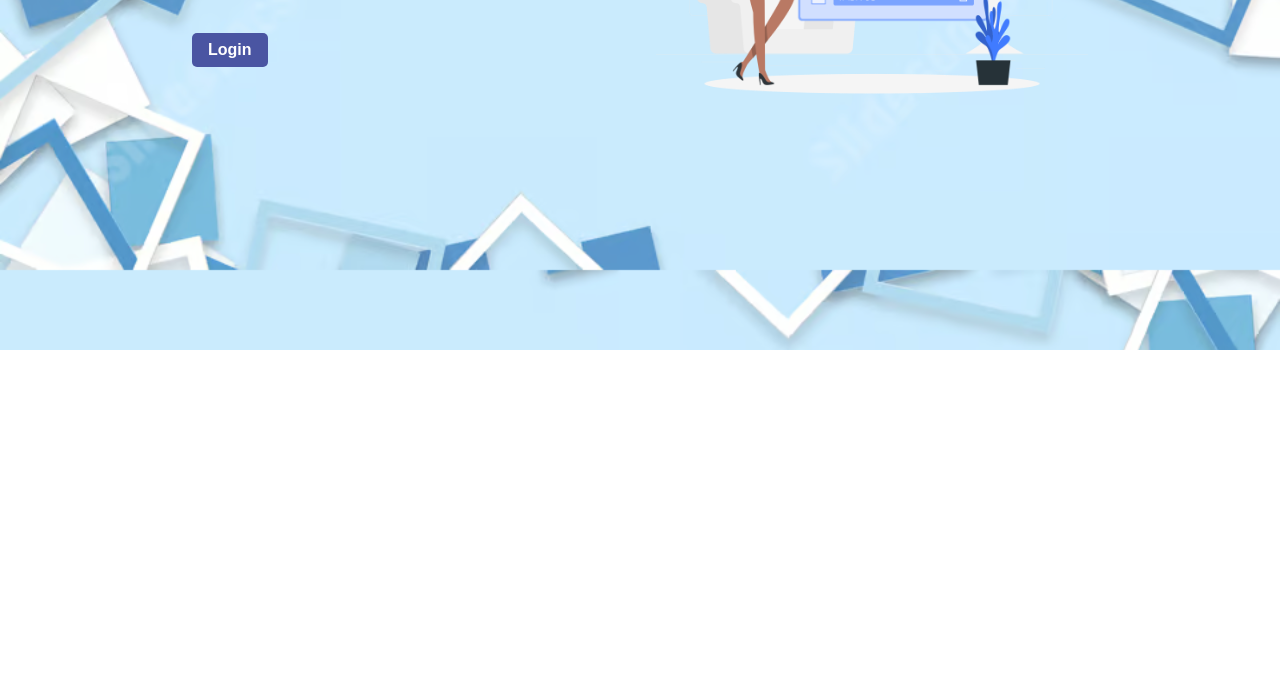
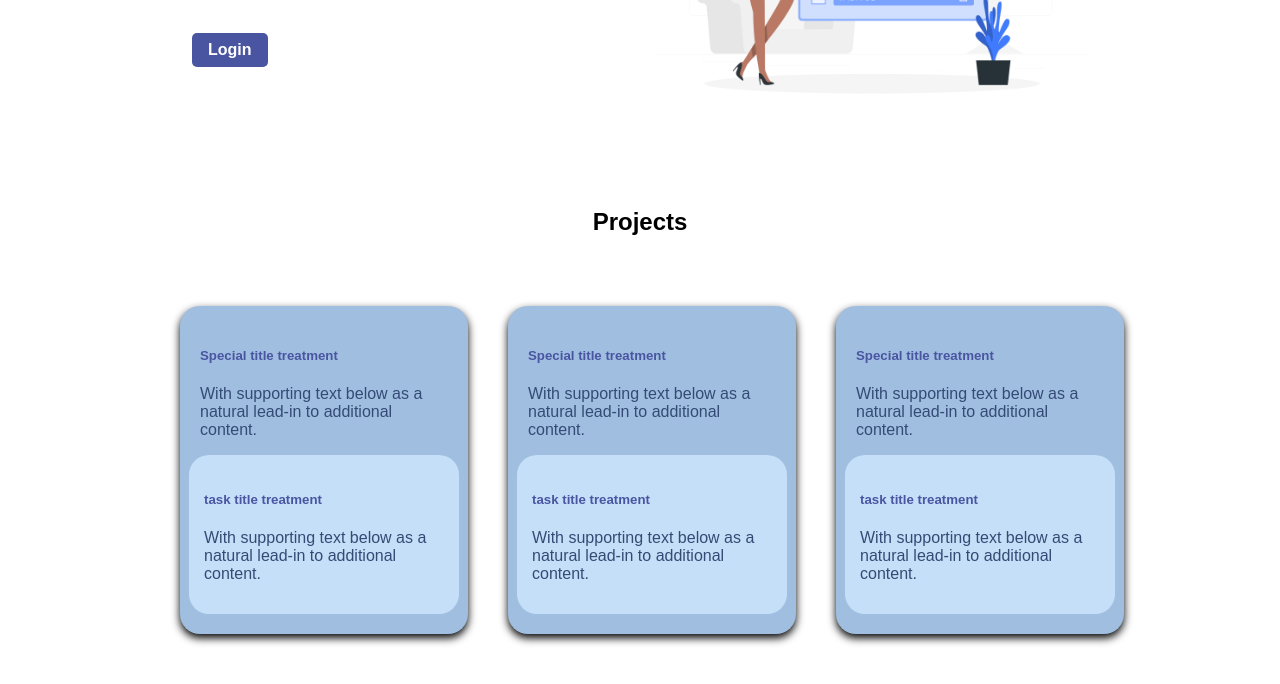
Before and after one commit to AFT0ZERO/Management-project, a website: page index.html in a window 1280 px wide. Shown: the part 450-1134 px from the top of the page. Before the commit the page ends 800 px from the top, so only its background shows below. Drawn offline with Linux system fonts and the light colour scheme.

Commit message:
home-page-html-css-js

```diff
--- a/index.html
+++ b/index.html
@@ -1,12 +1,14 @@
-
 <!DOCTYPE html>
 <html lang="en">
+
 <head>
     <meta charset="UTF-8">
     <meta name="viewport" content="width=device-width, initial-scale=1.0">
     <title>Professional Layout</title>
     <link rel="stylesheet" href="style.css">
+
 </head>
+
 <body>
     <header>
         <h1>Deszone.net</h1>
@@ -28,7 +30,8 @@
         <div class="intro">
             <div class="text-content">
                 <h1>Welcome to Our Service</h1>
-                <p class="description">We offer the best solutions for your business needs. Our team of experts are dedicated to providing top-notch service and support.</p>
+                <p class="description">We offer the best solutions for your business needs. Our team of experts are
+                    dedicated to providing top-notch service and support.</p>
                 <a href="#" class="login-button">Login</a>
             </div>
             <div class="illustration">
@@ -36,8 +39,70 @@
             </div>
         </div>
 
+        <section class="cards" id="SKILLS">
+
+            <h2 class="title">Projects</h2>
+
+            <div class="content">
+
+                <div class="card">
+                    <div class="card-body">
+                        <h5 class="card-title">Special title treatment</h5>
+
+                        <p class="card-text">With supporting text below as a natural lead-in to additional content.</p>
+
+                        <div class="tasks">
+                            <div class="card-tasks">
+                                <h5 class="card-tasks-title">task title treatment</h5>
+                                <p class="card-tasks-text">With supporting text below as a natural lead-in to additional
+                                    content.</p>
+                            </div>
+                        </div>
+
+                    </div>
+                </div>
+
+                <div class="card">
+                    <div class="card-body">
+                        <h5 class="card-title">Special title treatment</h5>
+
+                        <p class="card-text">With supporting text below as a natural lead-in to additional content.</p>
+
+                        <div class="tasks">
+                            <div class="card-tasks">
+                                <h5 class="card-tasks-title">task title treatment</h5>
+                                <p class="card-tasks-text">With supporting text below as a natural lead-in to additional
+                                    content.</p>
+                            </div>
+                        </div>
+
+                    </div>
+                </div>
+
+                <div class="card">
+                    <div class="card-body">
+                        <h5 class="card-title">Special title treatment</h5>
+
+                        <p class="card-text">With supporting text below as a natural lead-in to additional content.</p>
+
+                        <div class="tasks">
+                            <div class="card-tasks">
+                                <h5 class="card-tasks-title">task title treatment</h5>
+                                <p class="card-tasks-text">With supporting text below as a natural lead-in to additional
+                                    content.</p>
+                            </div>
+                        </div>
+
+                    </div>
+                </div>
+
+            </div>
+
+        </section>
+
     </main>
 
     <script src="script.js"></script>
 </body>
+
 </html>
--- a/style.css
+++ b/style.css
@@ -6,8 +6,10 @@ body {
     flex-direction: column;
     align-items: center;
     justify-content: center;
-    background-image: url(./imgs/blue-frame-line-business-professional-square-shape-powerpoint-background_d7e9c18c12__960_540.avif);
+    background-color: ;
+    /*--------------------------------------------------------------*/
     background-size: cover;
+    background-repeat: no-repeat;
 
 }
 
@@ -15,19 +17,21 @@ header {
     width: 100%;
     background-color: #A0BFE0;
     padding: 1em 0;
-    box-shadow: 0 2px 4px rgba(0,0,0,0.1);
+    box-shadow: 0 2px 4px rgba(0, 0, 0, 0.1);
     display: flex;
     justify-content: space-between;
     align-items: center;
 }
+
 header>h1 {
     margin-left: 50px;
-    color: #4A55A2
-    ;
+    color: #4A55A2;
 }
+
 nav {
     margin-right: 50px;
 }
+
 nav {
     display: flex;
     justify-content: space-around;
@@ -133,13 +137,61 @@ main {
     max-width: 300px;
 }
 
-.text-content>h1  {
+.text-content>h1 {
     color: #4A55A2;
     margin-bottom: 20px;
 }
 
 .description {
     color: #7895CB;
+}
+
+.title {
+    text-align: center;
+    margin-bottom: 50px;
+}
+
+.content {
+    display: flex;
+    justify-content: space-around;
+}
+
+.card-body {
+    padding: 20px;
+}
+
+.card-tasks {
+    padding: 15px;
+    width: 15rem;
+    background-color: #C5DFF8;
+    border-radius: 20px;
+}
+
+.card {
+    width: 18rem;
+    background-color: #A0BFE0;
+    box-shadow: 0 4px 8px rgba(0, 0, 0, 1);
+    max-width: 400px;
+    margin: 20px;
+    border-radius: 20px;
+}
+.card-title {
+    color: #4A55A2;
+}
+.card-tasks-title{
+    color: #4A55A2;
+}
+.card-text{
+    color: #344b75;
+}
+.card-tasks-text {
+    color: #344b75;
+}
+
+.tasks {
+    display: flex;
+    flex-direction: column;
+    align-items: center;
 }
 
 /* Responsive styles */
@@ -153,7 +205,7 @@ main {
         flex-direction: column;
         width: 100%;
         background-color: #fff;
-        box-shadow: 0 2px 4px rgba(0,0,0,0.1);
+        box-shadow: 0 2px 4px rgba(0, 0, 0, 0.1);
         position: absolute;
         top: 60px;
         left: 0;
@@ -200,10 +252,12 @@ main {
     .intro {
         grid-template-columns: 1fr;
     }
-    .intro>.text-content{
+
+    .intro>.text-content {
         order: 2;
     }
-    .intro>.illustration{
+
+    .intro>.illustration {
         order: 1;
     }
 }
```
